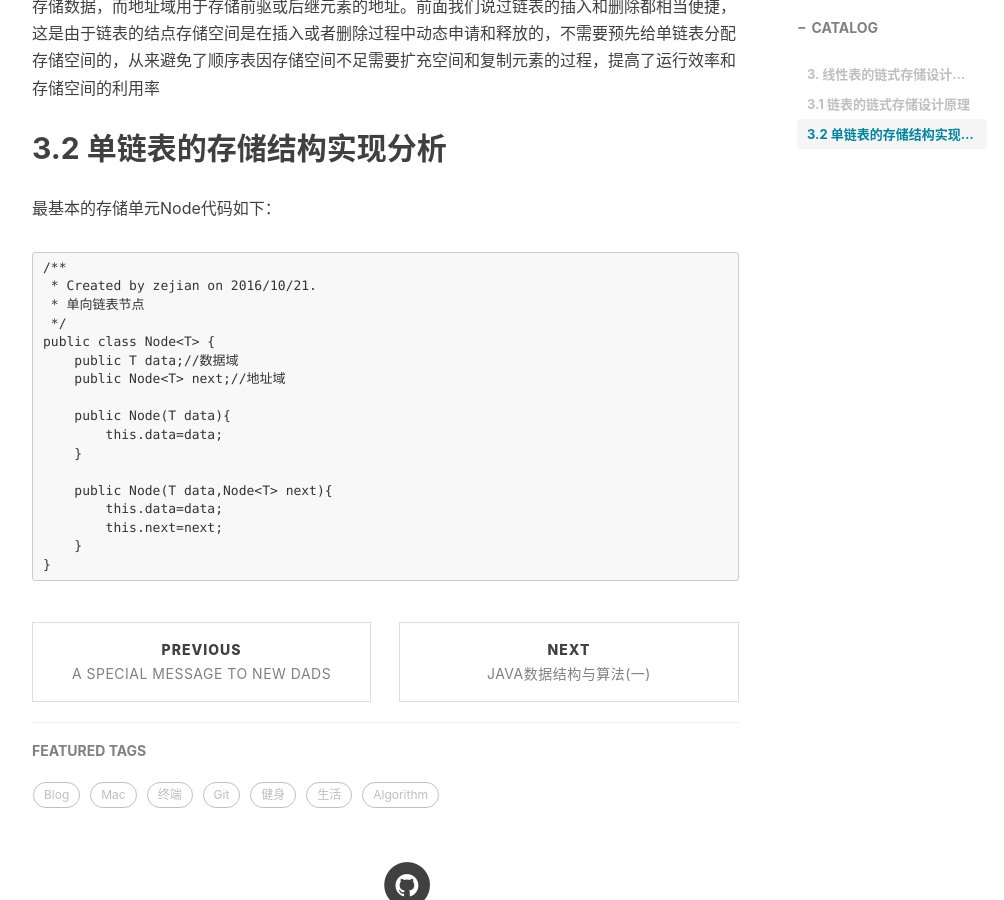
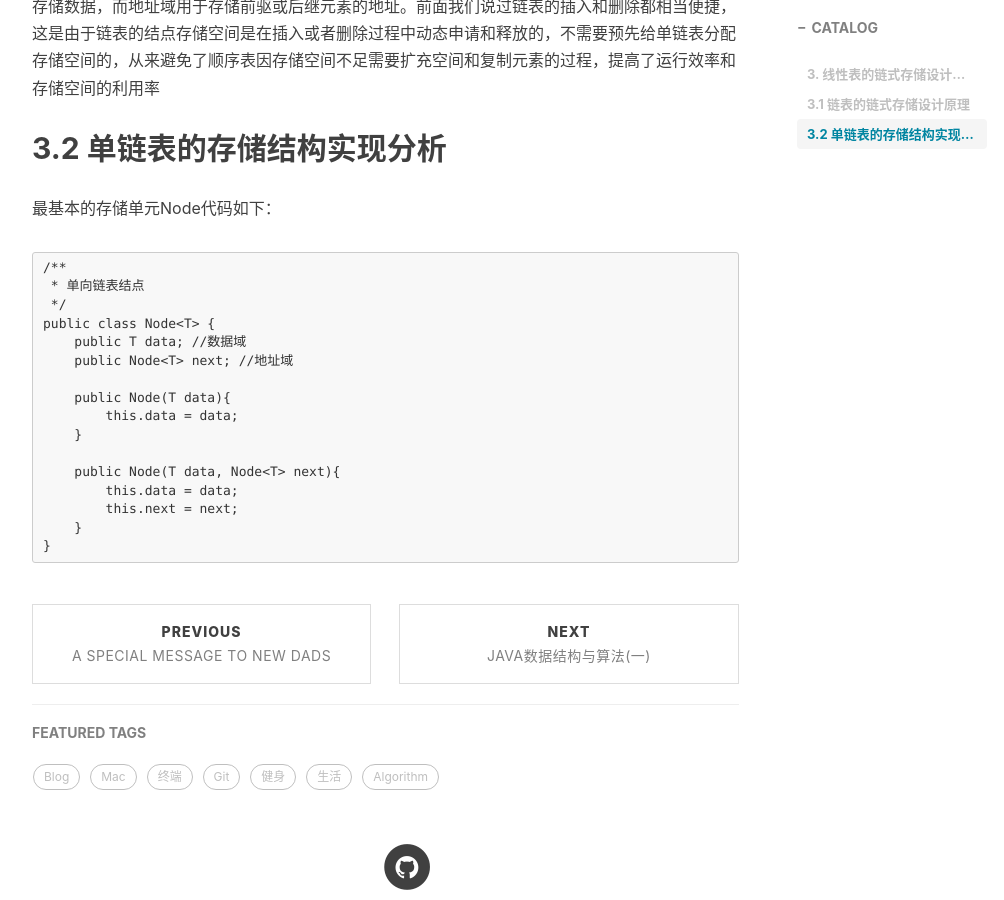
Before and after one commit to jangzc/jangzc.github.io, a Jekyll site: the page built from _posts/2018-08-02-链表.md, in a window 1280 px wide and 900 px high, scrolled down 984 px. Shown: the whole window, without its empty margins (233-1237 px from the left). Built offline with Jekyll 4.4.1, drawn with Linux system fonts in a browser that asks for light colours; nearby versions of some CDN libraries; comment, search, counter and statistics services are not loaded.

Commit message:
Update 2018-08-02-链表.md

````diff
--- a/_posts/2018-08-02-链表.md
+++ b/_posts/2018-08-02-链表.md
@@ -19,20 +19,19 @@ tags:
 最基本的存储单元Node代码如下：
 ```
 /**
- * Created by zejian on 2016/10/21.
- * 单向链表节点
+ * 单向链表结点
  */
 public class Node<T> {
-    public T data;//数据域
-    public Node<T> next;//地址域
+    public T data; //数据域
+    public Node<T> next; //地址域
 
     public Node(T data){
-        this.data=data;
+        this.data = data;
     }
 
-    public Node(T data,Node<T> next){
-        this.data=data;
-        this.next=next;
+    public Node(T data, Node<T> next){
+        this.data = data;
+        this.next = next;
     }
 }
 ```
````
